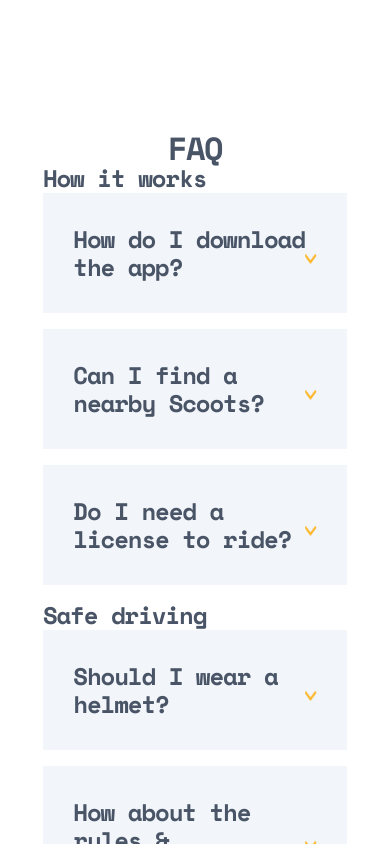
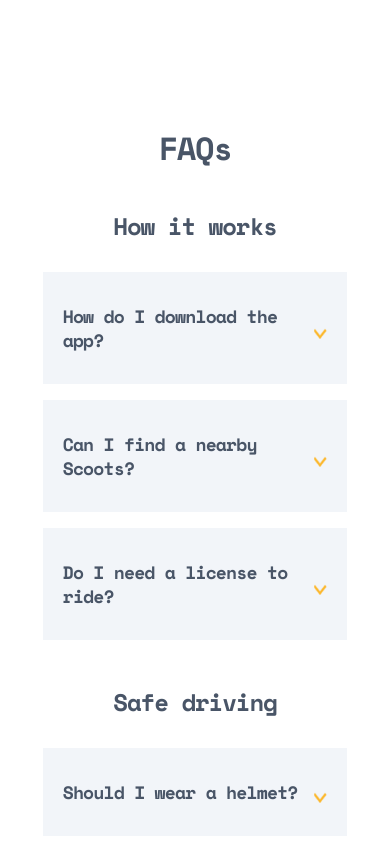
Before and after one commit to Eileenpk/Scooter, a Next.js app: page /About in a window 390 px wide. Shown: the part 3200-4044 px from the top of the page. Built offline with nearby package versions, Linux system fonts and the light colour scheme.

Commit message:
feat: add faq section and mobile CSS for it

```diff
--- a/pages/About.js
+++ b/pages/About.js
@@ -41,8 +41,8 @@ export default function About() {
         <Values heading="Our values" />
       </section>
       <section className={styles.dropDownSection}>
-        <h2>FAQ</h2>
-        <label>How it works</label>
+        <h2>FAQs</h2>
+        <label className={styles.aboutFaqLabel}>How it works</label>
         <details className={styles.aboutFaqDetails}>
           <summary className={styles.aboutFaqSummary}>
             How do I download the app?
@@ -119,7 +119,7 @@ export default function About() {
           </p>
         </details>
 
-        <label>Safe driving</label>
+        <label className={styles.aboutFaqLabel}>Safe driving</label>
 
         <details className={styles.aboutFaqDetails}>
           <summary className={styles.aboutFaqSummary}>
--- a/styles/about.module.css
+++ b/styles/about.module.css
@@ -14,16 +14,29 @@
     text-align: center;
     background-color: var(--second-background-color);
     margin-bottom: 16px;
-    padding: 32px 10%;
+    padding: 32px 0%;
+
 }
+
 
 .aboutFaqSummary{
     list-style-type: none;
     position: relative;
+    margin: 0 auto;
+    max-width: 87%;
 }
 .aboutFaqArrow {
-    display: block;
     position: absolute;
     top: 50%;
     left: 95%;
 }
+
+.aboutFaqLabel {
+    display: block;
+    margin: 48px auto 32px auto;
+}
+
+.aboutFaqDetails p {
+    margin-top: 24px;
+    padding: 0 10%;
+}
--- a/styles/globals.css
+++ b/styles/globals.css
@@ -99,7 +99,7 @@ body {
   overflow-x: hidden;
 }
 /* Typography  */
-h1, h2, h3, h4 {
+h1, h2, h3, h4, summary {
   font-family: var(--heading-font-family);
   color: var(--heading-color);
   font-weight: 700;
@@ -124,7 +124,7 @@ h3 {
   letter-spacing: -0.8928571343421936px;
 }
 
-h4 {
+h4, summary {
   font-size: 18px;
   line-height: 24px;
   letter-spacing: -0.8035714030265808px;
@@ -157,7 +157,7 @@ button a {
   line-height: 25px;
 }
 
-label, summary {
+label {
   font-family: var(--heading-font-family);
   color: var(--heading-color);
   font-size: 24px;
@@ -190,13 +190,13 @@ summary {
     letter-spacing: -1.0714285373687744px;
   }
 
-  h4 {
+  h4, summary {
     font-size: 24px;
     line-height: 28px;
     letter-spacing: -1.0714285373687744px;
   }
 
-  label, summary {
+  label {
     font-size: 40px;
     line-height: 48px;
     letter-spacing: -1.7857142686843872px;
```
